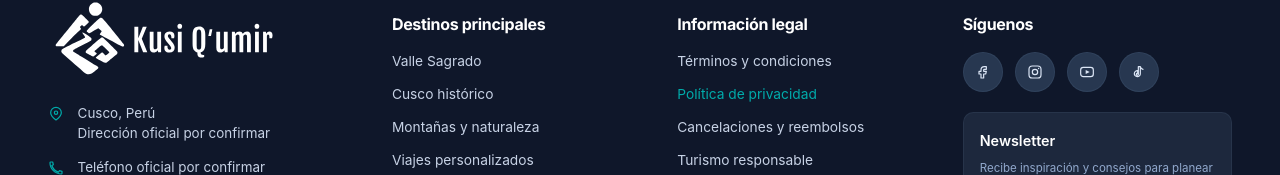
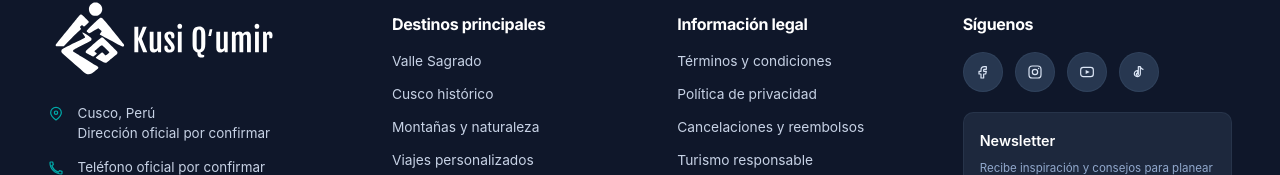
Before and after one commit to wantherdev/Kusi-Qumir, an Angular app: page / in a window 1280 px wide. Shown: the part 5763-5938 px from the top of the page. Built offline with nearby package versions, Linux system fonts and the light colour scheme; a web font is replaced by a local one.

Commit message:
fix: apply footer accent on hover

```diff
--- a/src/app/pages/landing/landing.component.html
+++ b/src/app/pages/landing/landing.component.html
@@ -429,7 +429,7 @@
       <h2>Información legal</h2>
       <nav class="footer-links" aria-label="Información legal">
         <a routerLink="/terminos">Términos y condiciones</a>
-        <a class="footer-link-accent" routerLink="/privacidad">Política de privacidad</a>
+        <a routerLink="/privacidad">Política de privacidad</a>
         <a routerLink="/terminos">Cancelaciones y reembolsos</a>
         <a routerLink="/turismo-responsable">Turismo responsable</a>
         <a routerLink="/libro-de-reclamaciones">Libro de Reclamaciones</a>
--- a/src/app/pages/landing/landing.component.scss
+++ b/src/app/pages/landing/landing.component.scss
@@ -604,13 +604,9 @@
       transform 160ms ease;
 
     &:hover {
-      color: white;
+      color: var(--kq-teal);
       transform: translateX(2px);
     }
-  }
-
-  .footer-link-accent {
-    color: var(--kq-teal);
   }
 }
 
```
